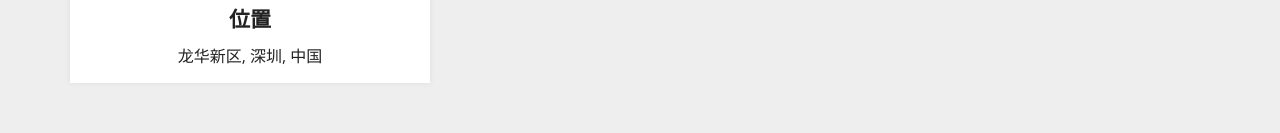
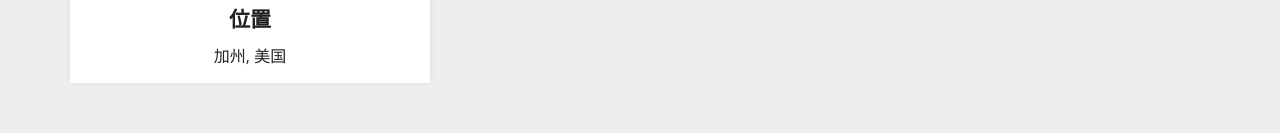
Before and after one commit to zzymoon/sixplus.vip, a plain HTML site: page index.html in a window 1280 px wide. Shown: the part 4364-4497 px from the top of the page. Drawn offline with nearby package versions, Linux system fonts and the light colour scheme.

Commit message:
Update location

```diff
--- a/index.html
+++ b/index.html
@@ -667,7 +667,7 @@
      						<img src="assets/img/contact-icon-1.png" alt="contact icon">
      					</div>
      					<h4>位置</h4>
-     					<p>龙华新区, 深圳, 中国</p>
+     					<p>加州, 美国</p>
      				</div>
 <!--     				<div class="single-contact-box">-->
 <!--     					<div class="icon">-->
```
